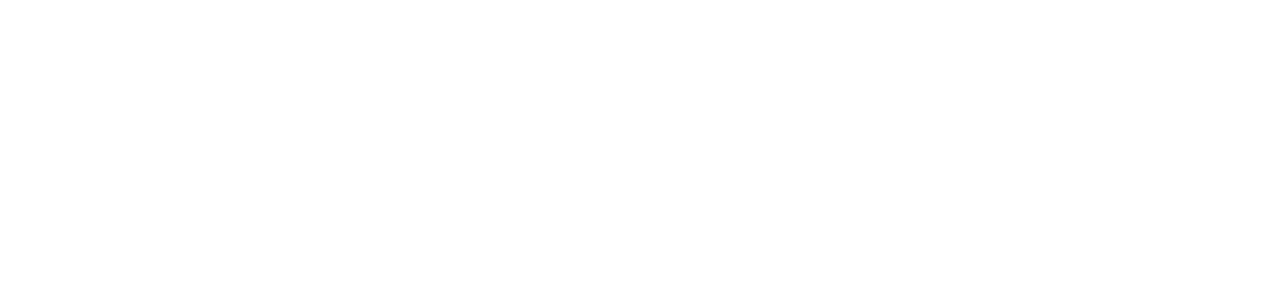
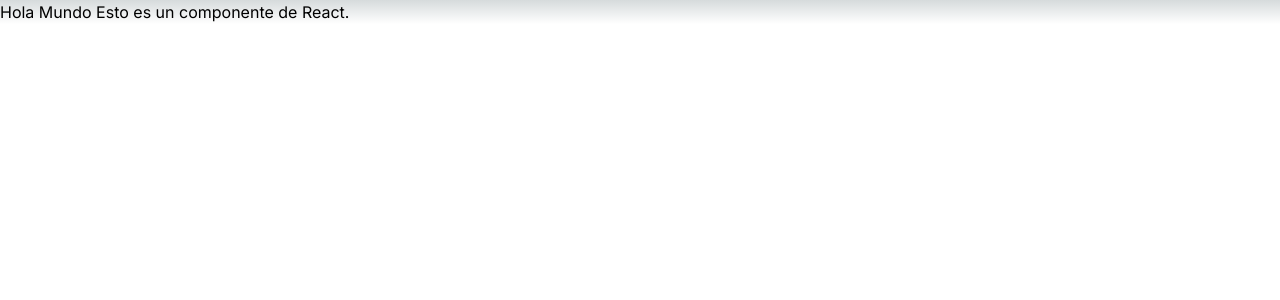
Before and after one commit to causapablo/InnoSyncComp, a Next.js app: page / in a window 1280 px wide. Shown: the top 300 px of the page. Built offline with nearby package versions, Linux system fonts and the light colour scheme.

Commit message:
Logo de Brigante

```diff
--- a/src/app/page.tsx
+++ b/src/app/page.tsx
@@ -4,8 +4,8 @@ export default function Home() {
   return (
     <main>
 
-
-
+      Hola Mundo
+        Esto es un componente de React.
     </main>
   )
 }
```
Also changed, not shown: public/images/Brigante192.png (added), public/images/Brigante512.png (added).
